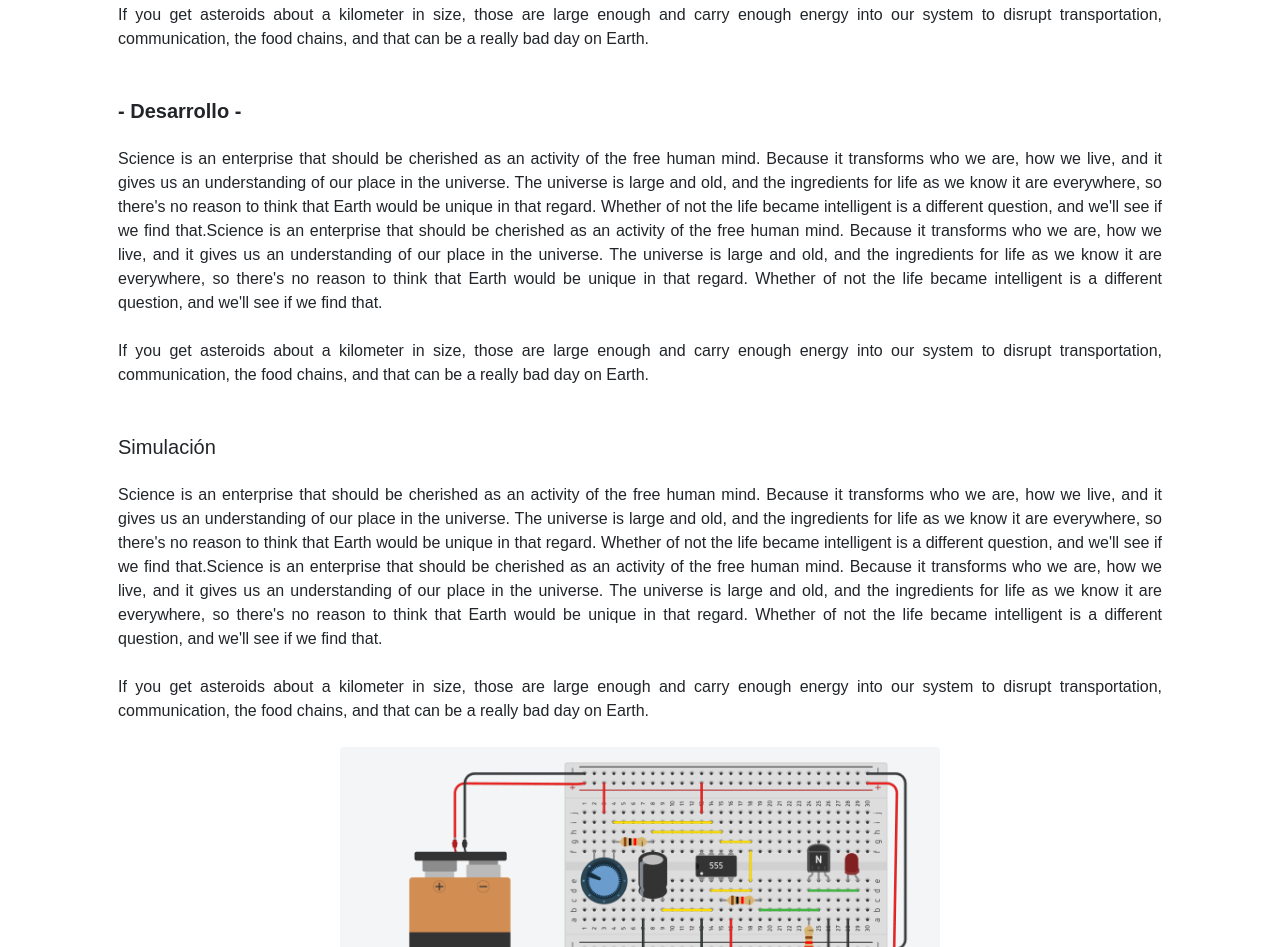
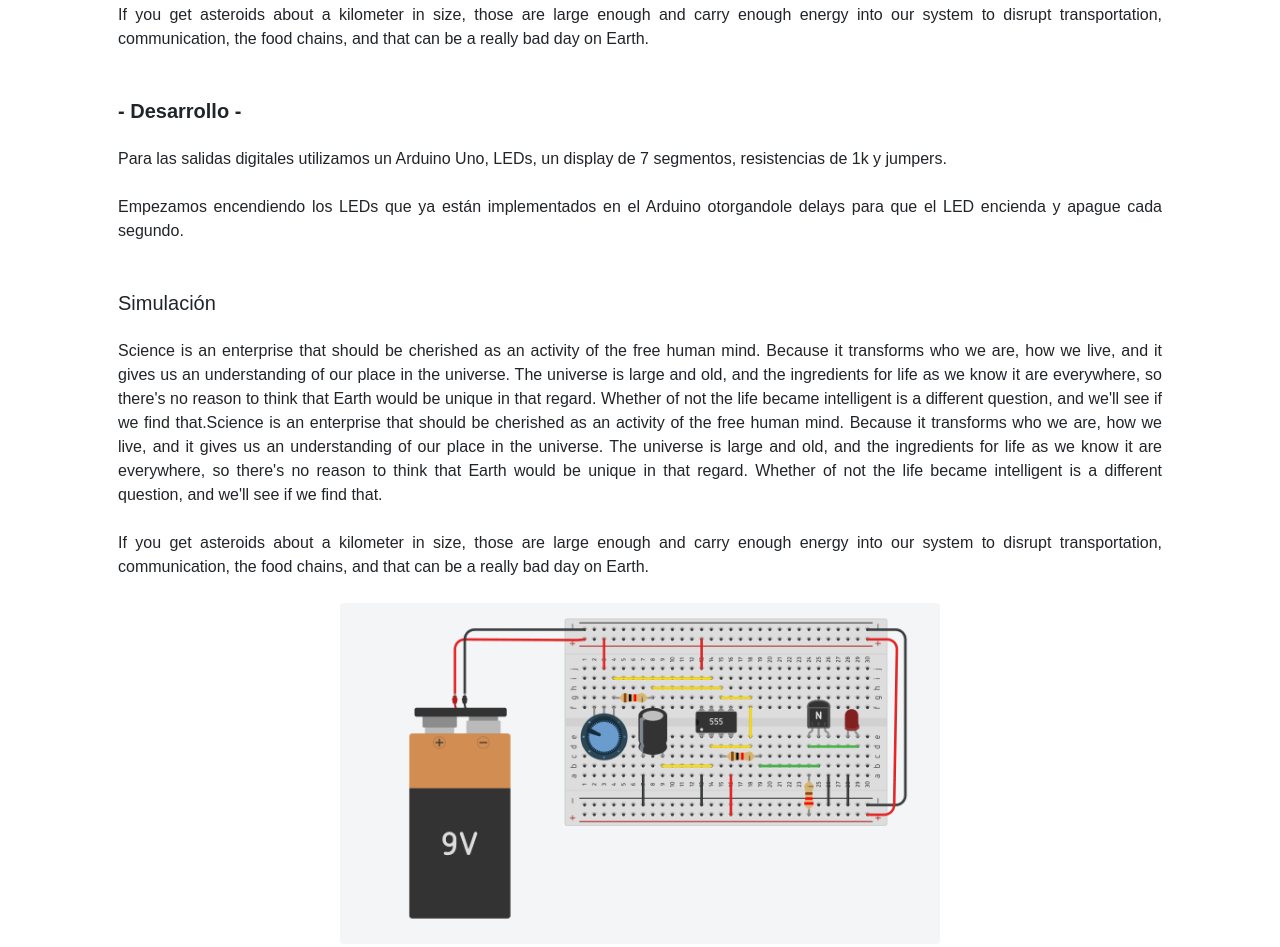
Before and after one commit to Jxun69/Elementos-1, a plain HTML site: page practica1/index.html in a window 1280 px wide. Shown: the part 1779-2726 px from the top of the page. Drawn offline with nearby package versions, Linux system fonts and the light colour scheme.

Commit message:
desarrollo

```diff
--- a/practica1/index.html
+++ b/practica1/index.html
@@ -93,9 +93,10 @@
 
                         <p id="desarrollo">
                         <h2 class="fw-bolder mb-4 mt-5 fs-5">- Desarrollo -</h2>
-                        <p class="fs-6 mb-4">Science is an enterprise that should be cherished as an activity of the free human mind. Because it transforms who we are, how we live, and it gives us an understanding of our place in the universe. The universe is large and old, and the ingredients for life as we know it are everywhere, so there's no reason to think that Earth would be unique in that regard. Whether of not the life became intelligent is a different question, and we'll see if we find that.Science is an enterprise that should be cherished as an activity of the free human mind. Because it transforms who we are, how we live, and it gives us an understanding of our place in the universe. The universe is large and old, and the ingredients for life as we know it are everywhere, so there's no reason to think that Earth would be unique in that regard. Whether of not the life became intelligent is a different question, and we'll see if we find that.</p>
-                        <p class="fs-6 mb-4">If you get asteroids about a kilometer in size, those are large enough and carry enough energy into our system to disrupt transportation, communication, the food chains, and that can be a really bad day on Earth.</p>
-
+                        <p class="fs-6 mb-4">Para las salidas digitales utilizamos un Arduino Uno, LEDs, un display de 7 segmentos, resistencias de 1k y jumpers.</p>
+                        <p class="fs-6 mb-4">Empezamos encendiendo los LEDs que ya están implementados en el Arduino otorgandole delays para que el LED encienda y apague cada segundo.</p>
+                            <source src="video/Robot.mp4" type="video/mp4">
+                        </video></p></figure>
                             <p id="simulacion">
                             <h1 class="fw-bolder2 mb-4 mt-5 fs-5">Simulación</h1>
                             <p class="fs-6 mb-4">Science is an enterprise that should be cherished as an activity of the free human mind. Because it transforms who we are, how we live, and it gives us an understanding of our place in the universe. The universe is large and old, and the ingredients for life as we know it are everywhere, so there's no reason to think that Earth would be unique in that regard. Whether of not the life became intelligent is a different question, and we'll see if we find that.Science is an enterprise that should be cherished as an activity of the free human mind. Because it transforms who we are, how we live, and it gives us an understanding of our place in the universe. The universe is large and old, and the ingredients for life as we know it are everywhere, so there's no reason to think that Earth would be unique in that regard. Whether of not the life became intelligent is a different question, and we'll see if we find that.</p>
```
